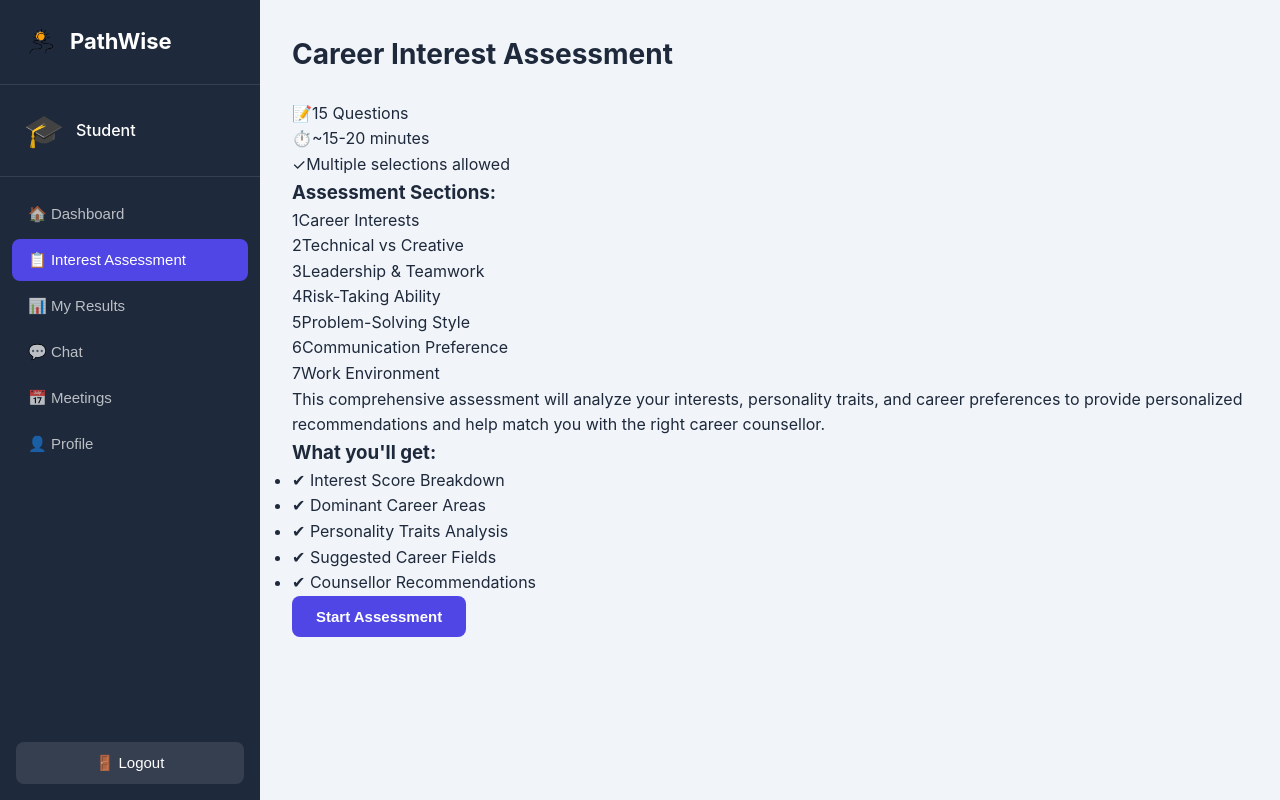
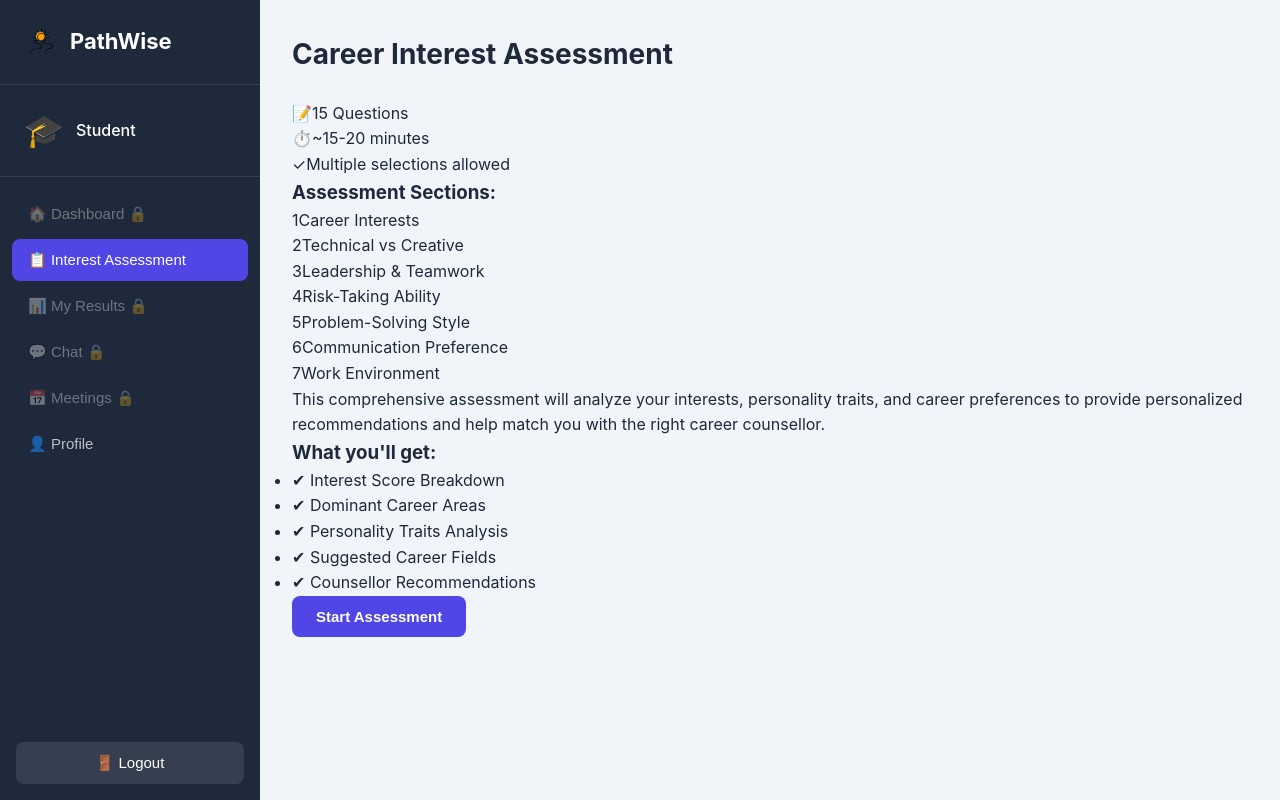
Before and after one commit to amanagarwal0602/PathWise-FSAD, a React (Vite) app: page /student in a window 1280 px wide. Built offline with nearby package versions, Linux system fonts and the light colour scheme.

Commit message:
Dashboard access after meeting, credentials.txt, fixed /sample route

```diff
--- a/src/pages/StudentDashboard.jsx
+++ b/src/pages/StudentDashboard.jsx
@@ -43,6 +43,17 @@ function StudentDashboard() {
     m.participants?.includes(currentUser?.id) || m.studentId === currentUser?.id
   );
 
+  // Check if student has had a meeting with general counsellor (completed)
+  const hasCompletedMeetingWithGeneral = myMeetings.some(m =>
+    m.status === 'completed' &&
+    (m.counsellorId === generalCounsellor?.id || m.participants?.includes(generalCounsellor?.id))
+  );
+
+  // Determine student journey stage
+  const hasAssessment = !!myAssessment;
+  const hasCounsellor = !!assignedCounsellor;
+  const canAccessDashboard = hasAssessment && hasCompletedMeetingWithGeneral && hasCounsellor;
+
   // Get unique sections from questions
   const sections = [...new Set(interestAssessmentQuestions.map(q => q.section))];
 
@@ -71,14 +82,20 @@ function StudentDashboard() {
 
   // Auto-navigate based on student progress
   useEffect(() => {
-    if (!myAssessment) {
-      // If assessment not completed, always go to assessment
+    if (!hasAssessment) {
+      // Step 1: If assessment not completed, go to assessment
       setActiveTab('assessment');
-    } else if (myAssessment && activeTab === 'assessment' && !testStarted) {
-      // If assessment done and we're on assessment tab, go to chat
+    } else if (hasAssessment && !hasCompletedMeetingWithGeneral) {
+      // Step 2: Assessment done, waiting for meeting with general counsellor
       setActiveTab('chat');
+    } else if (hasAssessment && hasCompletedMeetingWithGeneral && !hasCounsellor) {
+      // Step 3: Meeting done, waiting for counsellor assignment
+      setActiveTab('waiting');
+    } else if (canAccessDashboard && activeTab === 'assessment') {
+      // Step 4: All done, can access full dashboard
+      setActiveTab('dashboard');
     }
-  }, [myAssessment]);
+  }, [hasAssessment, hasCompletedMeetingWithGeneral, hasCounsellor, canAccessDashboard]);
 
   // Next question
   const nextQuestion = () => {
@@ -189,20 +206,40 @@ function StudentDashboard() {
         </div>
 
         <nav className="sidebar-nav">
-          <button className={activeTab === 'dashboard' ? 'active' : ''} onClick={() => setActiveTab('dashboard')}>
-            🏠 Dashboard
+          <button
+            className={activeTab === 'dashboard' ? 'active' : ''}
+            onClick={() => canAccessDashboard && setActiveTab('dashboard')}
+            disabled={!canAccessDashboard}
+            style={{ opacity: canAccessDashboard ? 1 : 0.5 }}
+          >
+            🏠 Dashboard {!canAccessDashboard && '🔒'}
           </button>
           <button className={activeTab === 'assessment' ? 'active' : ''} onClick={() => setActiveTab('assessment')}>
             📋 Interest Assessment
           </button>
-          <button className={activeTab === 'results' ? 'active' : ''} onClick={() => setActiveTab('results')}>
-            📊 My Results
+          <button
+            className={activeTab === 'results' ? 'active' : ''}
+            onClick={() => hasAssessment && setActiveTab('results')}
+            disabled={!hasAssessment}
+            style={{ opacity: hasAssessment ? 1 : 0.5 }}
+          >
+            📊 My Results {!hasAssessment && '🔒'}
           </button>
-          <button className={activeTab === 'chat' ? 'active' : ''} onClick={() => setActiveTab('chat')}>
-            💬 Chat
+          <button
+            className={activeTab === 'chat' ? 'active' : ''}
+            onClick={() => hasAssessment && setActiveTab('chat')}
+            disabled={!hasAssessment}
+            style={{ opacity: hasAssessment ? 1 : 0.5 }}
+          >
+            💬 Chat {!hasAssessment && '🔒'}
           </button>
-          <button className={activeTab === 'meetings' ? 'active' : ''} onClick={() => setActiveTab('meetings')}>
-            📅 Meetings
+          <button
+            className={activeTab === 'meetings' ? 'active' : ''}
+            onClick={() => hasAssessment && setActiveTab('meetings')}
+            disabled={!hasAssessment}
+            style={{ opacity: hasAssessment ? 1 : 0.5 }}
+          >
+            📅 Meetings {!hasAssessment && '🔒'}
           </button>
           <button className={activeTab === 'profile' ? 'active' : ''} onClick={() => setActiveTab('profile')}>
             👤 Profile
@@ -320,6 +357,42 @@ function StudentDashboard() {
                 </button>
               </div>
             )}
+          </div>
+        )}
+
+        {/* Waiting for Counsellor Assignment */}
+        {activeTab === 'waiting' && (
+          <div className="waiting-section">
+            <div className="waiting-container">
+              <div className="waiting-icon">⏳</div>
+              <h1>Awaiting Counsellor Assignment</h1>
+              <p>Great job! You've completed your assessment and meeting with our general counsellor.</p>
+              <p>We are now matching you with a specialized career counsellor based on your interests.</p>
+
+              <div className="waiting-progress">
+                <div className="progress-step completed">
+                  <span className="step-check">✓</span>
+                  <span>Assessment Completed</span>
+                </div>
+                <div className="progress-step completed">
+                  <span className="step-check">✓</span>
+                  <span>Meeting with General Counsellor</span>
+                </div>
+                <div className="progress-step active">
+                  <span className="step-spinner">⟳</span>
+                  <span>Counsellor Assignment in Progress</span>
+                </div>
+              </div>
+
+              <div className="waiting-info">
+                <p>📧 You will be notified once a counsellor is assigned to you.</p>
+                <p>💬 Meanwhile, you can continue chatting if you have any questions.</p>
+              </div>
+
+              <button className="btn-secondary" onClick={() => setActiveTab('chat')}>
+                💬 Continue Chat
+              </button>
+            </div>
           </div>
         )}
 
--- a/src/styles/global.css
+++ b/src/styles/global.css
@@ -4270,3 +4270,116 @@ body {
     display: none;
   }
 }
+
+/* ========================================
+   WAITING SECTION (Student Dashboard)
+======================================== */
+
+.waiting-section {
+  display: flex;
+  align-items: center;
+  justify-content: center;
+  min-height: 60vh;
+  padding: 40px 20px;
+}
+
+.waiting-container {
+  background: white;
+  padding: 48px;
+  border-radius: 20px;
+  text-align: center;
+  max-width: 600px;
+  box-shadow: 0 10px 40px rgba(0, 0, 0, 0.1);
+}
+
+.waiting-icon {
+  font-size: 64px;
+  margin-bottom: 24px;
+  animation: pulse 2s ease-in-out infinite;
+}
+
+@keyframes pulse {
+  0%, 100% { transform: scale(1); opacity: 1; }
+  50% { transform: scale(1.1); opacity: 0.8; }
+}
+
+.waiting-container h1 {
+  font-size: 28px;
+  color: var(--dark);
+  margin-bottom: 16px;
+}
+
+.waiting-container > p {
+  color: var(--gray);
+  font-size: 16px;
+  margin-bottom: 12px;
+  line-height: 1.6;
+}
+
+.waiting-progress {
+  margin: 32px 0;
+  display: flex;
+  flex-direction: column;
+  align-items: center;
+  gap: 16px;
+}
+
+.progress-step {
+  display: flex;
+  align-items: center;
+  gap: 12px;
+  padding: 12px 24px;
+  border-radius: 30px;
+  background: var(--light);
+  font-size: 14px;
+  color: var(--gray);
+  width: 100%;
+  max-width: 350px;
+}
+
+.progress-step.completed {
+  background: #dcfce7;
+  color: #16a34a;
+}
+
+.progress-step.active {
+  background: #dbeafe;
+  color: #2563eb;
+  border: 2px solid #2563eb;
+}
+
+.progress-step .step-check {
+  font-size: 18px;
+}
+
+.progress-step .step-spinner {
+  font-size: 18px;
+  animation: spin 1s linear infinite;
+}
+
+@keyframes spin {
+  from { transform: rotate(0deg); }
+  to { transform: rotate(360deg); }
+}
+
+.waiting-info {
+  margin: 24px 0;
+  padding: 20px;
+  background: var(--light);
+  border-radius: 12px;
+}
+
+.waiting-info p {
+  font-size: 14px;
+  color: var(--dark);
+  margin: 8px 0;
+}
+
+/* Disabled Nav Button Styles */
+.sidebar-nav button:disabled {
+  cursor: not-allowed;
+}
+
+.sidebar-nav button:disabled:hover {
+  background: transparent;
+}
```
Also changed, not shown: credentials.txt (added), vercel.json.
